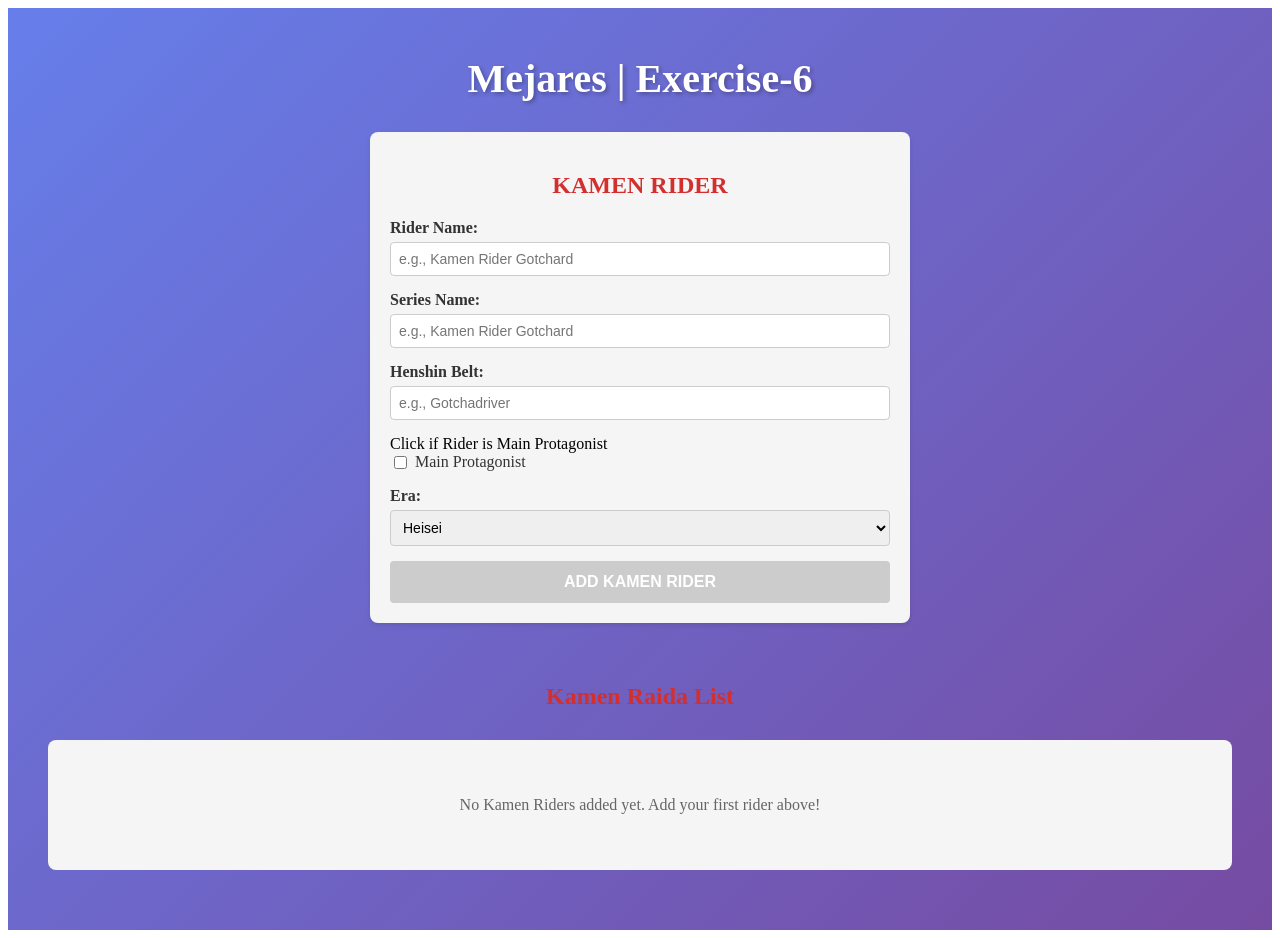
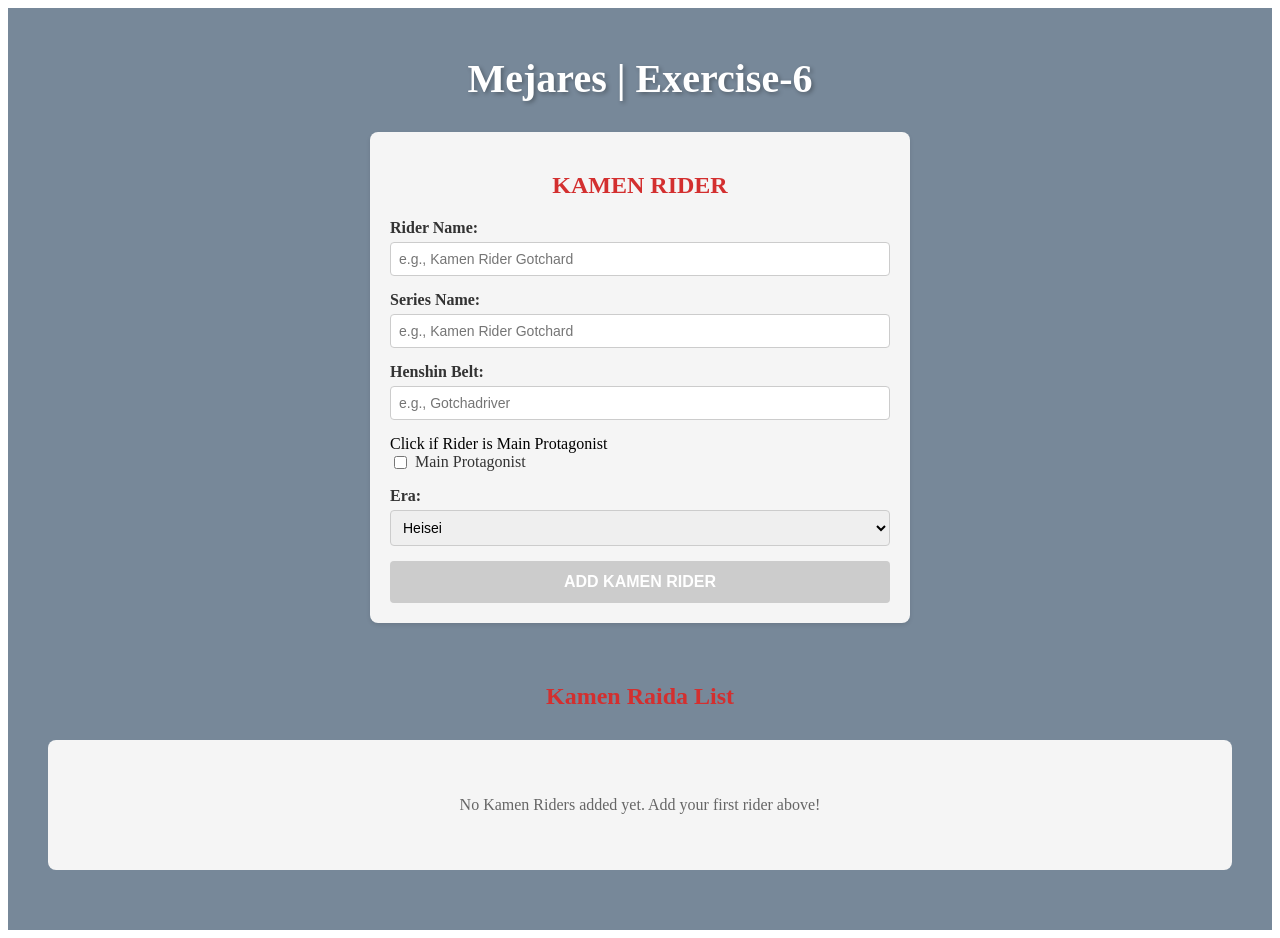
Before and after one commit to PUP-BSIT/exercise-6-appvengers, an Angular app in the folder mejares-jamesmichael/kamen-rider/: page / in a window 1280 px wide. Built offline with nearby package versions, Linux system fonts and the light colour scheme.

Commit message:
code: modify color
color changed to lightlategray

```diff
--- a/mejares-jamesmichael/kamen-rider/src/app/app.scss
+++ b/mejares-jamesmichael/kamen-rider/src/app/app.scss
@@ -1,7 +1,7 @@
 :host {
   .app-container {
     min-height: 100vh;
-    background: linear-gradient(135deg, #667eea 0%, #764ba2 100%);
+    background-color: lightslategray;
     padding: 20px;
 
     header {
```
